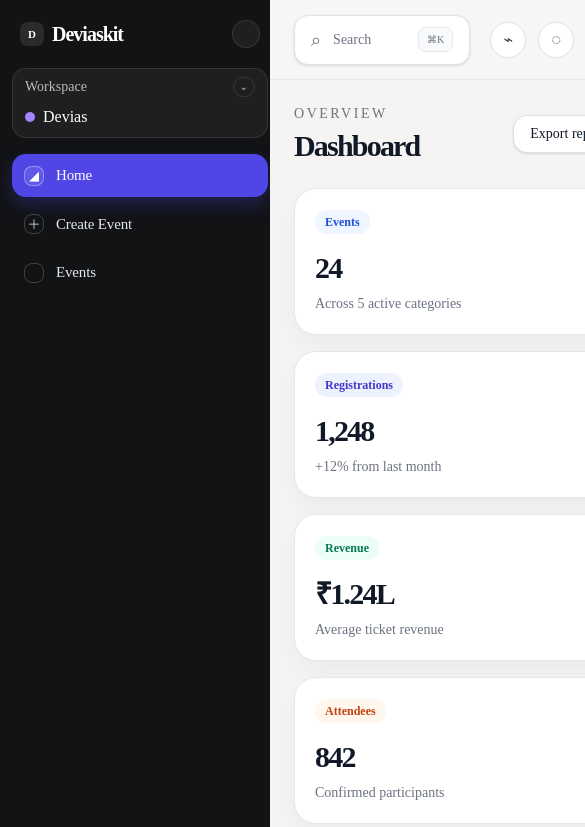
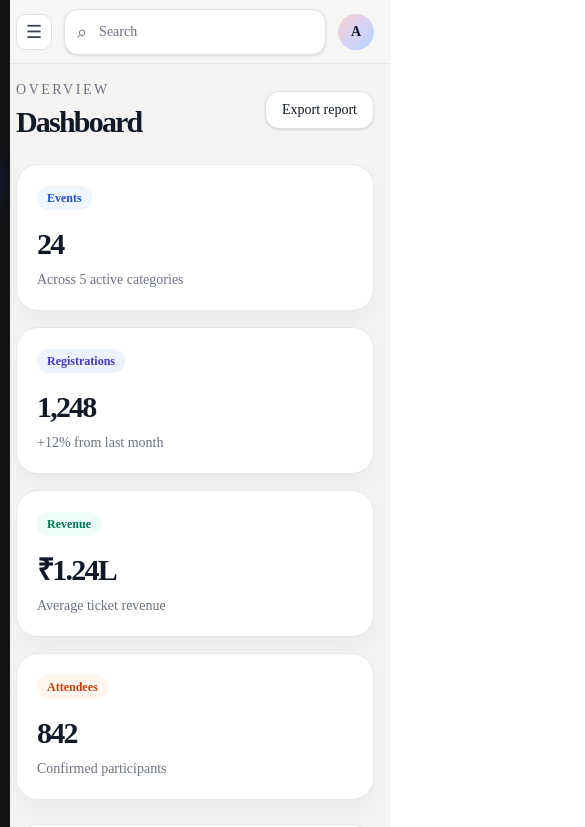
Before and after one commit to DR-0932/Local-Hour, a Next.js app: page /admin in a window 390 px wide. Shown: the top 827 px of the page, 585 px wide, since content can reach past the window. Built offline with nearby package versions, Linux system fonts and the light colour scheme.

Commit message:
collapsible sidebar

```diff
--- a/app/admin/page.tsx
+++ b/app/admin/page.tsx
@@ -8,22 +8,20 @@ import EventsPanel from "@/components/admin/events";
 
 export default function Page() {
   const [activeTab, setActiveTab] = useState("Home");
+  const [sidebarOpen, setSidebarOpen] = useState(false);
+
+  const handleTab = (tab: string) => {
+    setActiveTab(tab);
+    setSidebarOpen(false); // close drawer after picking a tab
+  };
 
   const renderMainPanel = () => {
-    if (activeTab === "Create Event") {
-      return <CreateEventForm />;
-    }
-
-    if (activeTab === "Home") {
-      return <HomeDashboard />;
-    }
-
-    if (activeTab === "Events") {
-      return <EventsPanel />;
-    }
+    if (activeTab === "Create Event") return <CreateEventForm />;
+    if (activeTab === "Home") return <HomeDashboard />;
+    if (activeTab === "Events") return <EventsPanel />;
 
     return (
-      <div className="flex min-h-[70vh] items-center justify-center rounded-[24px] border border-dashed border-[#dfe3e8] bg-white/60 p-10 text-center text-[#6b7280]">
+      <div className="flex min-h-[70vh] items-center justify-center rounded-[24px] border border-dashed border-[#dfe3e8] bg-white/60 p-6 text-center text-[#6b7280] md:p-10">
         <div>
           <p className="text-2xl font-semibold tracking-[-0.05em] text-[#111827]">{activeTab}</p>
           <p className="mt-2 text-sm">This panel is ready for the {activeTab.toLowerCase()} section.</p>
@@ -34,29 +32,53 @@ export default function Page() {
 
   return (
     <main className="flex min-h-screen bg-[#f2f1ee] text-[#111827]">
-      <div className="w-[270px] shrink-0 bg-[#111315]">
-        <Sidebar activeTab={activeTab} setActiveTab={setActiveTab} />
-      </div>
+      {/* Backdrop (mobile only) */}
+      {sidebarOpen && (
+        <div
+          className="fixed inset-0 z-30 bg-black/50 lg:hidden"
+          onClick={() => setSidebarOpen(false)}
+        />
+      )}
 
-      <div className="flex-1 bg-[#f5f4f2]">
-        <header className="flex h-20 items-center justify-between border-b border-[#e5e7eb] bg-[#f6f6f4] px-6">
-          <div className="flex w-full max-w-xl items-center gap-3 rounded-xl border border-[#dfe3e8] bg-white px-4 py-2.5 shadow-sm">
+      {/* Sidebar: drawer on mobile, static on lg+ */}
+      <aside
+        className={[
+          "fixed inset-y-0 left-0 z-40 w-[270px] shrink-0 bg-[#111315] transition-transform duration-200",
+          "lg:static lg:translate-x-0",
+          sidebarOpen ? "translate-x-0" : "-translate-x-full",
+        ].join(" ")}
+      >
+        <Sidebar activeTab={activeTab} setActiveTab={handleTab} />
+      </aside>
+
+      <div className="min-w-0 flex-1 bg-[#f5f4f2]">
+        <header className="flex h-16 items-center gap-3 border-b border-[#e5e7eb] bg-[#f6f6f4] px-4 md:h-20 md:px-6">
+          <button
+            type="button"
+            aria-label="Open menu"
+            onClick={() => setSidebarOpen(true)}
+            className="flex h-9 w-9 shrink-0 items-center justify-center rounded-lg border border-[#dfe3e8] bg-white text-lg text-[#374151] lg:hidden"
+          >
+            ☰
+          </button>
+
+          <div className="flex min-w-0 flex-1 items-center gap-3 rounded-xl border border-[#dfe3e8] bg-white px-3 py-2 shadow-sm md:max-w-xl md:px-4 md:py-2.5">
             <span className="text-lg text-[#6b7280]">⌕</span>
             <input
               aria-label="Search"
               placeholder="Search"
-              className="w-full border-none bg-transparent text-sm text-[#111827] outline-none placeholder:text-[#6b7280]"
+              className="w-full min-w-0 border-none bg-transparent text-sm text-[#111827] outline-none placeholder:text-[#6b7280]"
             />
-            <span className="rounded-md border border-[#e5e7eb] bg-[#f8fafc] px-2 py-1 text-[10px] font-medium text-[#6b7280]">
+            <span className="hidden rounded-md border border-[#e5e7eb] bg-[#f8fafc] px-2 py-1 text-[10px] font-medium text-[#6b7280] md:inline">
               ⌘K
             </span>
           </div>
 
-          <div className="ml-5 flex items-center gap-3">
-            <button className="flex h-9 w-9 items-center justify-center rounded-full border border-[#dfe3e8] bg-white text-[#374151]">
+          <div className="ml-auto flex items-center gap-2 md:gap-3">
+            <button className="hidden h-9 w-9 items-center justify-center rounded-full border border-[#dfe3e8] bg-white text-[#374151] sm:flex">
               ⌁
             </button>
-            <button className="flex h-9 w-9 items-center justify-center rounded-full border border-[#dfe3e8] bg-white text-[#374151]">
+            <button className="hidden h-9 w-9 items-center justify-center rounded-full border border-[#dfe3e8] bg-white text-[#374151] sm:flex">
               ◌
             </button>
             <div className="flex h-9 w-9 items-center justify-center rounded-full bg-gradient-to-br from-[#f7d0c6] via-[#d7d3f6] to-[#b5d4ff] text-sm font-semibold text-[#111827]">
@@ -65,7 +87,7 @@ export default function Page() {
           </div>
         </header>
 
-        <div className="p-6">{renderMainPanel()}</div>
+        <div className="p-4 md:p-6">{renderMainPanel()}</div>
       </div>
     </main>
   );
```
